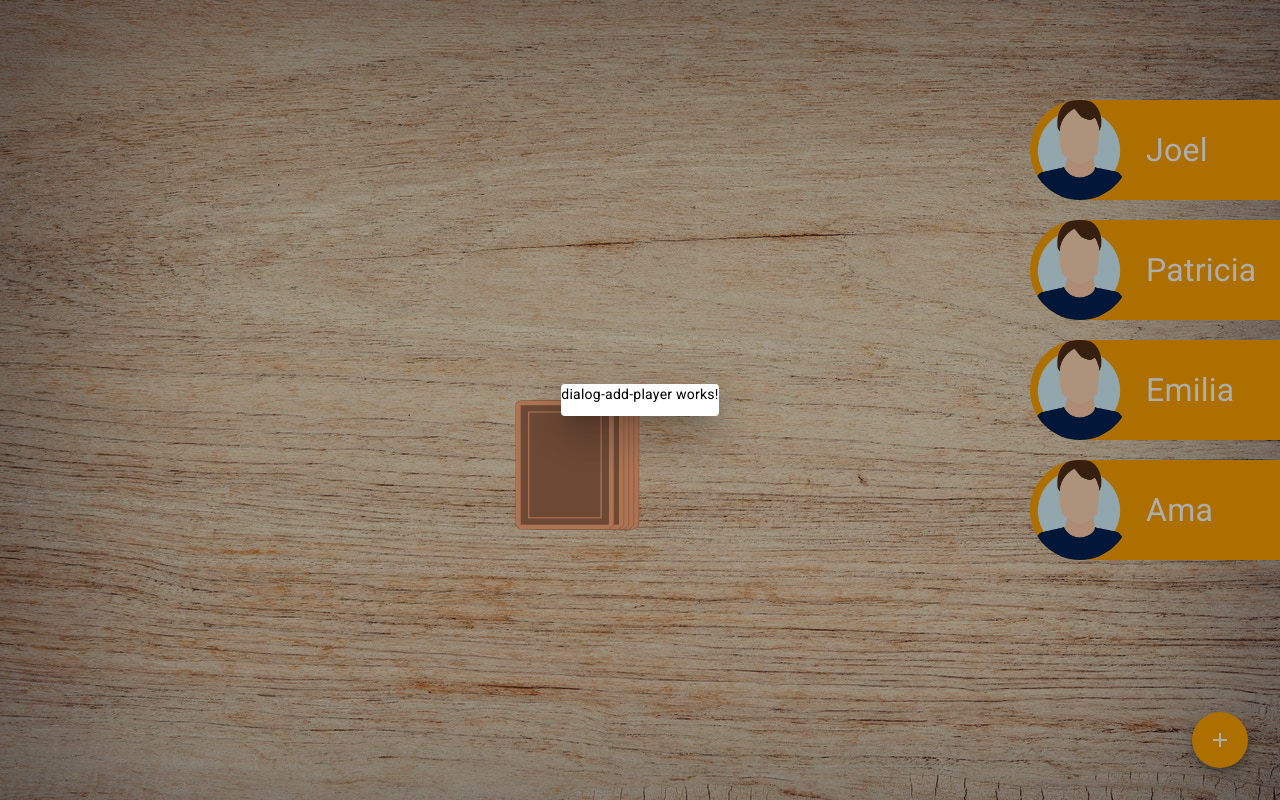
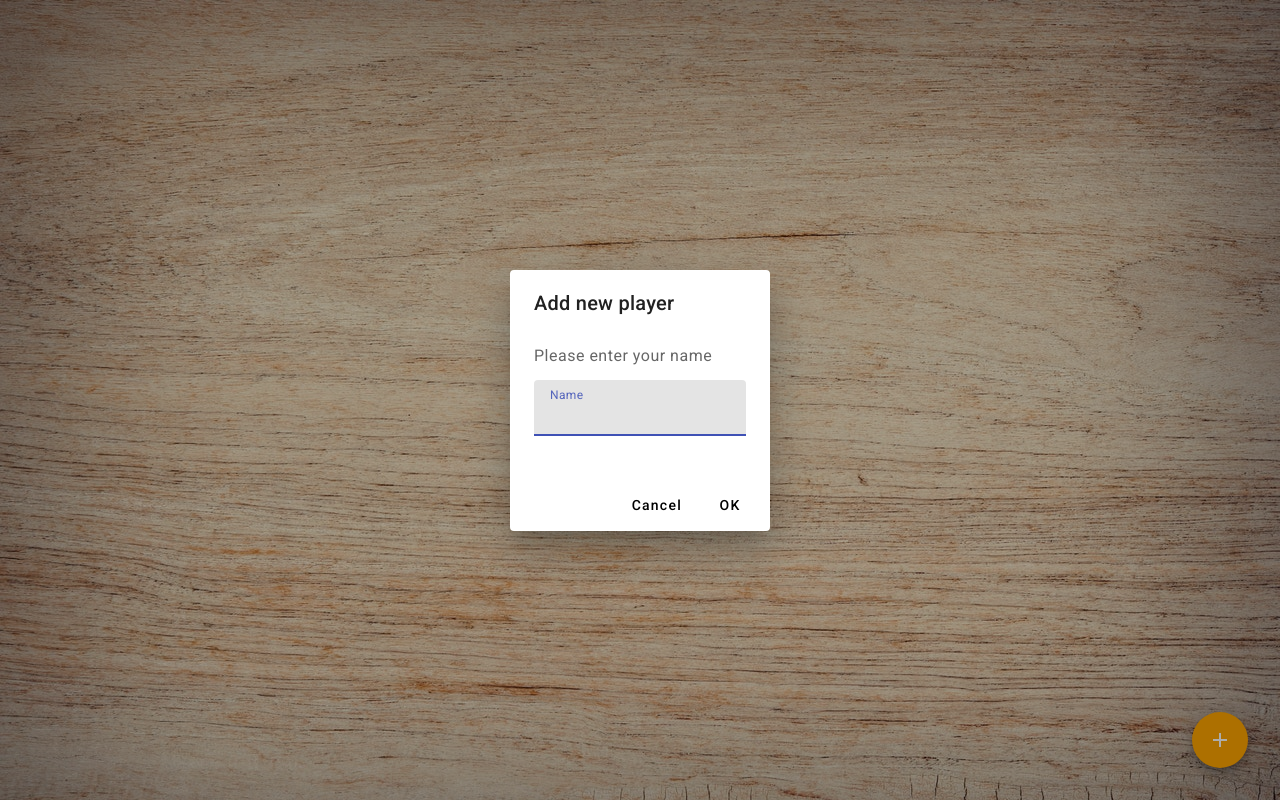
Before and after one commit to JoelBaig/ringoffire, an Angular app in the folder ringoffire/: page /game in a window 1280 px wide. Both pictures are taken after a click on the button "add". Built offline with nearby package versions, Linux system fonts and the light colour scheme.

Commit message:
adding player to game works now

```diff
--- a/ringoffire/package.json
+++ b/ringoffire/package.json
@@ -15,7 +15,7 @@
     "@angular/common": "^17.0.0",
     "@angular/compiler": "^17.0.0",
     "@angular/core": "^17.0.0",
-    "@angular/forms": "^17.0.0",
+    "@angular/forms": "^17.3.12",
     "@angular/material": "^17.3.10",
     "@angular/platform-browser": "^17.0.0",
     "@angular/platform-browser-dynamic": "^17.0.0",
--- a/ringoffire/src/app/dialog-add-player/dialog-add-player.component.html
+++ b/ringoffire/src/app/dialog-add-player/dialog-add-player.component.html
@@ -1 +1,12 @@
-<p>dialog-add-player works!</p>
+<h2 mat-dialog-title>Add new player</h2>
+<mat-dialog-content>
+    <p>Please enter your name</p>
+    <mat-form-field appearance="fill">
+        <mat-label>Name</mat-label>
+        <input matInput [(ngModel)]="name" cdkFocusInitial />
+    </mat-form-field>
+</mat-dialog-content>
+<mat-dialog-actions align="end">
+    <button mat-button (click)="onNoClick()">Cancel</button>
+    <button mat-button [mat-dialog-close]="name">OK</button>
+</mat-dialog-actions>
--- a/ringoffire/src/app/dialog-add-player/dialog-add-player.component.ts
+++ b/ringoffire/src/app/dialog-add-player/dialog-add-player.component.ts
@@ -1,12 +1,35 @@
-import { Component } from '@angular/core';
+import { Component, Inject } from '@angular/core';
+import { MatDialogRef, MAT_DIALOG_DATA, MatDialogModule } from '@angular/material/dialog';
+import { CommonModule } from '@angular/common';
+import { MatButtonModule } from '@angular/material/button';
+import { MatFormFieldModule } from '@angular/material/form-field';
+import { MatInputModule } from '@angular/material/input';
+import { FormsModule } from '@angular/forms';
 
 @Component({
   selector: 'app-dialog-add-player',
   standalone: true,
-  imports: [],
+  imports: [
+    CommonModule,
+    MatButtonModule,
+    MatFormFieldModule,
+    MatInputModule,
+    FormsModule,
+    MatDialogModule,
+    MatInputModule
+  ],
   templateUrl: './dialog-add-player.component.html',
-  styleUrl: './dialog-add-player.component.scss'
+  styleUrls: ['./dialog-add-player.component.scss']
 })
 export class DialogAddPlayerComponent {
+  name: string = '';
 
+  constructor(
+    public dialogRef: MatDialogRef<DialogAddPlayerComponent>,
+    @Inject(MAT_DIALOG_DATA) public data: any
+  ) {}
+
+  onNoClick(): void {
+    this.dialogRef.close();
+  }
 }
--- a/ringoffire/src/app/game/game.component.ts
+++ b/ringoffire/src/app/game/game.component.ts
@@ -1,32 +1,43 @@
-import { CommonModule } from '@angular/common';
-import { Component, Input, OnInit } from '@angular/core';
+import { Component, Input, OnInit, inject } from '@angular/core';
 import { Game } from '../../models/game';
-import { NgIf, NgFor, NgStyle } from '@angular/common';
+import { NgIf, NgFor, NgStyle, CommonModule } from '@angular/common';
 import { PlayerComponent } from '../player/player.component';
 import { MatButtonModule } from '@angular/material/button';
 import { MatIconModule } from '@angular/material/icon';
-import { MatDialog ,MatDialogModule } from '@angular/material/dialog';
+import { MatDialog, MatDialogModule } from '@angular/material/dialog';
+import { MatInputModule } from '@angular/material/input';
+import { FormsModule } from '@angular/forms';
 import { DialogAddPlayerComponent } from '../dialog-add-player/dialog-add-player.component';
+
 @Component({
   selector: 'app-game',
   standalone: true,
-  imports: [CommonModule, NgIf, NgFor, NgStyle, PlayerComponent, MatButtonModule, MatIconModule, MatDialogModule],
+  imports: [
+    CommonModule,
+    NgIf,
+    NgFor,
+    NgStyle,
+    PlayerComponent,
+    MatButtonModule,
+    MatIconModule,
+    MatDialogModule,
+    MatInputModule,
+    FormsModule
+  ],
   templateUrl: './game.component.html',
-  styleUrl: './game.component.scss'
+  styleUrls: ['./game.component.scss']
 })
 export class GameComponent implements OnInit {
   pickCardAnimation = false;
   currentCard: string = '';
-  game: Game = new Game;
+  game: Game = new Game();
 
   @Input() card = {
     image: './assets/img/cards/card_cover.png',
     name: 'Card Name'
-  }
+  };
 
-  constructor(private dialog: MatDialog) {
-
-  }
+  private dialog = inject(MatDialog);
 
   ngOnInit(): void {
     this.newGame();
@@ -54,8 +65,8 @@ export class GameComponent implements OnInit {
   openDialog(): void {
     const dialogRef = this.dialog.open(DialogAddPlayerComponent);
 
-    dialogRef.afterClosed().subscribe(result => {
-      console.log('The dialog was closed', result);
-    });
+    dialogRef.afterClosed().subscribe((name: string) => {
+      this.game.players.push(name);
+    })
   }
 }
--- a/ringoffire/src/models/game.ts
+++ b/ringoffire/src/models/game.ts
@@ -1,5 +1,5 @@
 export class Game {
-    public players: string[] = ['Joel', 'Patricia', 'Emilia', 'Ama'];
+    public players: string[] = [];
     public stack: string[] = [];
     public playedCards: string[] = [];
     public currentPlayer: number = 0;
```
Also changed, not shown: 1 other file (tests, documents, lock files or other folders).
